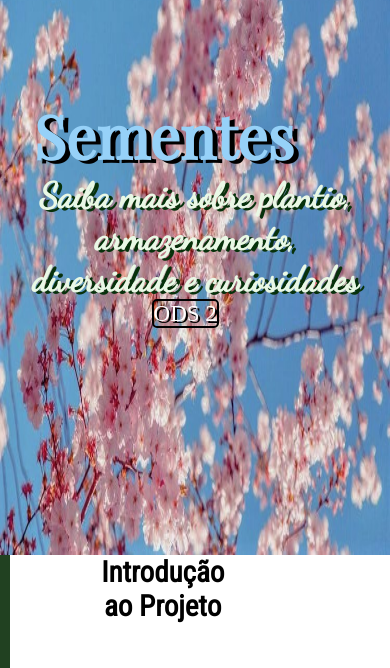
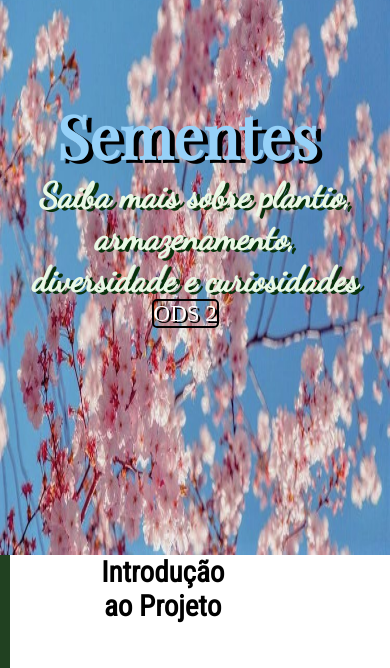
Before and after one commit to Vitoria21/Meu-primeiro-site-, a plain HTML site: page index.html in a window 390 px wide. Shown: the part 106-774 px from the top of the page. Drawn offline with nearby package versions, Linux system fonts and the light colour scheme.

Commit message:
Update estilo.css

```diff
--- a/estilo.css
+++ b/estilo.css
@@ -815,7 +815,7 @@ footer{
         padding: 0;
         width: 80%;
         font-size: 60px;
-        padding-left: 2%;
+        padding-left: 8%;
     }
     #capa a{
         margin-right: 5%;
```
